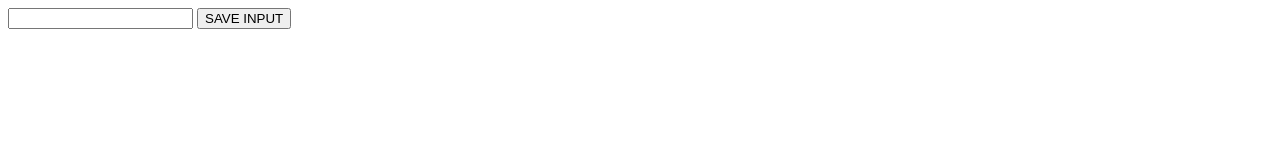
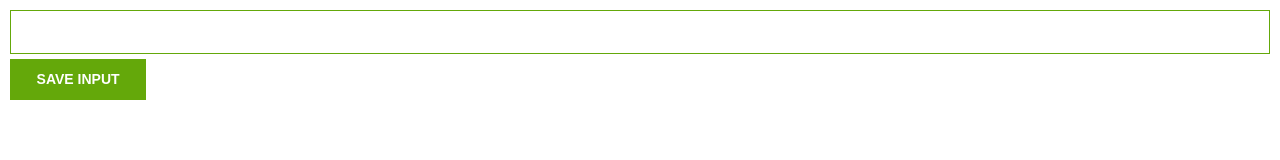
Before and after one commit to alanrobert/learning-javascript, a plain HTML site: page chrome-extension/index.html in a window 1280 px wide. Drawn offline with Linux system fonts and the light colour scheme.

Commit message:
Styled input

```diff
--- a/chrome-extension/index.html
+++ b/chrome-extension/index.html
@@ -9,8 +9,7 @@
 </head>
 <body>
     <input type="text" id="input-el">
-    <button id="input-btn">SAVE INPUT</button>
-
+    <button onclick=saveInput() id="input-btn">SAVE INPUT</button>
 
     <script src="main.js"></script>
 </body>
--- a/chrome-extension/main.js
+++ b/chrome-extension/main.js
@@ -0,0 +1,4 @@
+
+function saveInput() {
+    console.log("lead-saved")
+}
--- a/chrome-extension/style.css
+++ b/chrome-extension/style.css
@@ -0,0 +1,31 @@
+* {
+    box-sizing: border-box;
+}
+
+body, button, input {
+    padding: 10px;
+    margin: 0;
+    font-family:Arial, Helvetica, sans-serif;
+}
+
+button {
+    border: none;
+    padding: .9em 1.9em;
+    font-size: 14px;
+    font-weight: bold;
+    background-color: rgb(100, 168, 10);
+    color: #fff;
+}
+
+input {
+    padding: 1em;
+    width: 100%;
+    margin-bottom: 5px;
+    display: block;
+    border: solid 1px rgb(100, 168, 10);
+}
+
+input:focus {
+    background-color: rgb(232, 246, 251);
+    outline: none;
+}
```
